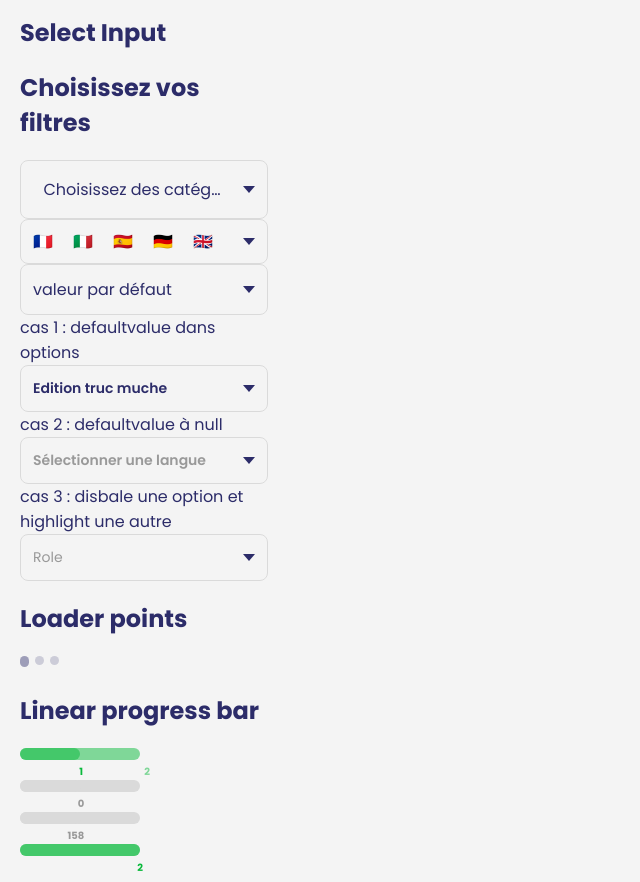
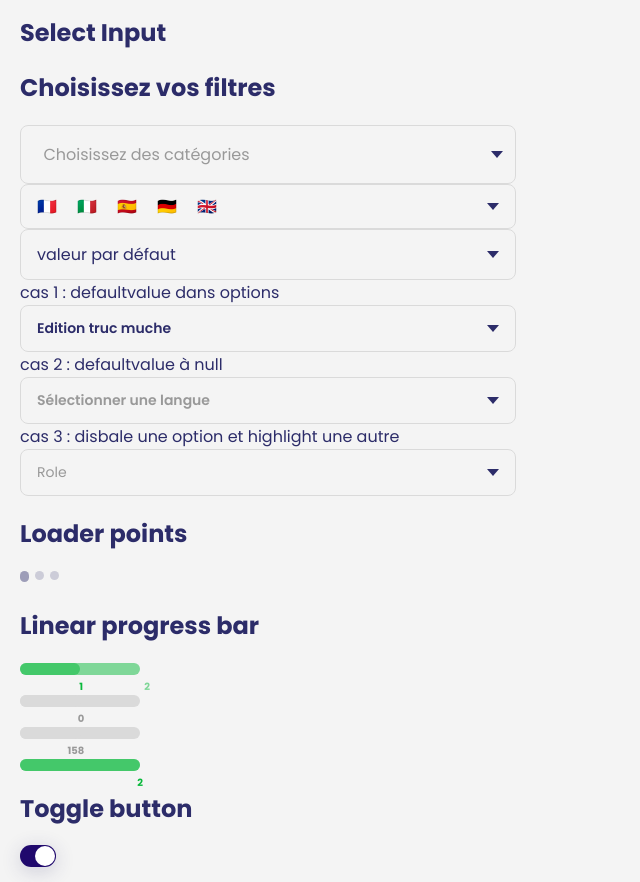
Before and after one commit to Ma-Petite-Planete/ma-petite-librairie, a React (Vite) app: page / in a window 1280 px wide. Shown: the part 4920-5802 px from the top of the page, without its empty margins (0-640 px from the left). Built offline with nearby package versions, Linux system fonts and the light colour scheme; a web font is replaced by a local one.

Commit message:
handle empty dropdown

```diff
--- a/src/App.tsx
+++ b/src/App.tsx
@@ -443,7 +443,7 @@ function App() {
       />
       <h2>Select Input</h2>
 
-      <div style={{ width: '20%' }}>
+      <div style={{ width: '40%' }}>
         <DropDownMultiFilters />
         <MppDropDown
           needEmojiFont={true}
@@ -485,6 +485,20 @@ function App() {
             },
             {
               id: 'id2',
+              value: 'valeur 2',
+            },
+            {
+              id: 'id3',
+              value: 'valeur 2',
+            },
+            {
+              id: 'id3',
+              value: 'valeur 2',
+            },{
+              id: 'id3',
+              value: 'valeur 2',
+            },{
+              id: 'id3',
               value: 'valeur 2',
             },
           ]}
--- a/src/components/MppDropdown/mpp_dropdown.css
+++ b/src/components/MppDropdown/mpp_dropdown.css
@@ -105,23 +105,3 @@ ul.select_dropdown > div:first-of-type:hover {
   display: flex;
   align-items: center;
 }
-
-.select_multifilter_dropdown_divider {
-  height: 1px;
-  background-color: var(--medium_grey);
-  margin: 0.25rem 1rem;
-}
-
-.custom_select.dropdown-multi-filters-dropdown
-  .select_dropdown
-  > .dropdown-item:first-child {
-  margin-top: 5px;
-}
-
-.custom_select.dropdown-multi-filters-dropdown .select_button .label {
-  display: inline-block;
-  max-width: 100%;
-  white-space: nowrap;
-  overflow: hidden;
-  text-overflow: ellipsis;
-}
--- a/src/components/MppMultiDropDownFilter/MppMultiDropDownFilter.tsx
+++ b/src/components/MppMultiDropDownFilter/MppMultiDropDownFilter.tsx
@@ -44,17 +44,19 @@ const MppCategoryMultiFilter: React.FC<MppCategoryMultiFilterProps> = ({
       ? selectedCategories.map((cat) => cat.name).join(', ')
       : placeholder;
 
+      const isNotEmpty = selectedCategories.length > 0;
+
   return (
     <div
       ref={containerRef}
-      className="custom_select dropdown-multi-filters-dropdown"
+      className="multi-filters-custom-select dropdown-multi-filters-dropdown"
     >
       <button
         type="button"
-        className={`select_button ${isOpen ? 'open' : ''}`}
+        className={`multi-filters-select-button ${isOpen && isNotEmpty ? 'open' : ''}`}
         onClick={() => setIsOpen((prev) => !prev)}
       >
-        <span className="label">{displayLabel}</span>
+        <span className={`label ${isNotEmpty ? "" : "empty_values"}`}>{displayLabel}</span>
         <div className="dropdown_icon_wrapper">
           {selectedCategories.length > 0 && (
             <span
@@ -65,16 +67,16 @@ const MppCategoryMultiFilter: React.FC<MppCategoryMultiFilterProps> = ({
               <MppIcons.inputClose />
             </span>
           )}
-          <span className={`arrow ${isOpen ? 'arrow--open' : ''}`} />
+          <span className={`arrow ${isOpen && isNotEmpty ? 'arrow--open' : ''}`} />
         </div>
       </button>
 
-      {isOpen && (
-        <ul className="select_dropdown">
+      {isOpen && isNotEmpty && (
+        <ul className="multi-filters-select-dropdown">
           {categories.map((cat, idx) => {
             const isSelected = selectedCategories.some((c) => c.id === cat.id);
             return (
-              <React.Fragment key={cat.id}>
+              <>
                 {idx > 0 && (
                   <div className="select_multifilter_dropdown_divider" />
                 )}
@@ -92,7 +94,7 @@ const MppCategoryMultiFilter: React.FC<MppCategoryMultiFilterProps> = ({
                   />
                   <span className="item-label">{cat.name}</span>
                 </li>
-              </React.Fragment>
+              </>
             );
           })}
         </ul>
--- a/src/components/MppMultiDropDownFilter/mpp_multi_dropdown_filter.css
+++ b/src/components/MppMultiDropDownFilter/mpp_multi_dropdown_filter.css
@@ -1,8 +1,8 @@
-.custom_select {
+.multi-filters-custom-select {
   position: relative;
 }
 
-.select_button {
+.multi-filters-select-button {
   background-color: var(--light_grey);
   display: flex;
   justify-content: space-between;
@@ -14,7 +14,7 @@
   cursor: pointer;
 }
 
-.arrow {
+.multi-filters-custom-select .arrow {
   border-left: 6px solid transparent;
   border-right: 6px solid transparent;
   border-top: 7px solid var(--dark_blue);
@@ -22,11 +22,11 @@
   margin-left: 12px;
 }
 
-.arrow--open {
+.multi-filters-custom-select .arrow--open {
   transform: rotate(180deg);
 }
 
-.select_dropdown {
+.multi-filters-select-dropdown {
   background-color: var(--light_grey);
   position: absolute;
   width: 100%;
@@ -37,11 +37,11 @@
   z-index: 3;
 }
 
-.select_dropdown::-webkit-scrollbar {
+.multi-filters-select-dropdown::-webkit-scrollbar {
   display: none;
 }
 
-.select_dropdown li {
+.multi-filters-select-dropdown li {
   cursor: pointer;
   padding: 8px 16px;
 }
@@ -51,12 +51,12 @@
     align-items: center;
 }
 
-.select_dropdown li:hover,
-.select_dropdown li:focus {
+.multi-filters-select-dropdown li:hover,
+.multi-filters-select-dropdown li:focus {
   background-color: var(--medium_grey);
 }
 
-.select_dropdown li:hover:first-child {
+.multi-filters-select-dropdown li:hover:first-child {
   border-top-left-radius: var(--standard_border_radius);
   border-top-right-radius: var(--standard_border_radius);
 }
@@ -65,11 +65,11 @@
   color: var(--dark_blue);
 }
 
-.open {
+.multi-filters-select-button.open {
   border: 1px solid var(--dark_blue);
 }
 
-.dropdown_icon_wrapper {
+.multi-filters-custom-select .dropdown_icon_wrapper {
   display: flex;
   align-items: center;
 }
@@ -77,14 +77,17 @@
 .select_multifilter_dropdown_divider {
   height: 1px;
   background-color: var(--medium_grey);
-    margin: 0.25rem 1rem;
 }
 
-.custom_select.dropdown-multi-filters-dropdown .select_dropdown>.dropdown-item:first-child {
+.multi-filters-custom-select.dropdown-multi-filters-dropdown
+  .multi-filters-select-dropdown
+  > .dropdown-item:first-child {
   margin-top: 5px;
 }
 
-.custom_select.dropdown-multi-filters-dropdown .select_button .label {
+.multi-filters-custom-select.dropdown-multi-filters-dropdown
+  .multi-filters-select-button
+  .label {
   display: inline-block;
   max-width: 100%;
   white-space: nowrap;
@@ -92,7 +95,7 @@
   text-overflow: ellipsis;
 }
 
-.dropdown-item {
+.multi-filters-select-dropdown .dropdown-item {
   display: flex;
   align-items: center;
 }
@@ -100,3 +103,7 @@
 .item-label {
   margin-left: 10px;
 }
+
+.empty_values{
+  color: var(--dark_grey);
+}
--- a/src/types_and_demo_data/identifier.ts
+++ b/src/types_and_demo_data/identifier.ts
@@ -1,17 +1,17 @@
 export type Identifier = {
-    id: string;
-    name: string;
+  id: string;
+  name: string;
 };
 
-export const demoIdentifiers: Identifier[] = [
-    { id: "9357239454", name: "compta" },
-    { id: "7210948572", name: "facturation" },
-    { id: "4839201756", name: "utilisateurs" },
-    { id: "6503829471", name: "rapports" },
-    { id: "1928374650", name: "inventaire" },
-    { id: "8473629150", name: "paramètres" },
-    { id: "5049382716", name: "support" },
-    { id: "3746592810", name: "notifications" },
-    { id: "9182736450", name: "tableaux_de_bord" },
-    { id: "5601234789", name: "export" },
+export const demoIdentifiers: Array<Identifier> = [
+  // { id: "9357239454", name: "compta" },
+  // { id: "7210948572", name: "facturation" },
+  // { id: "4839201756", name: "utilisateurs" },
+  // { id: "6503829471", name: "rapports" },
+  // { id: "1928374650", name: "inventaire" },
+  // { id: "8473629150", name: "paramètres" },
+  // { id: "5049382716", name: "support" },
+  // { id: "3746592810", name: "notifications" },
+  // { id: "9182736450", name: "tableaux_de_bord" },
+  // { id: "5601234789", name: "export" },
 ];
```
Also changed, not shown: 3 other files (tests, documents, lock files or other folders). Lines whose indentation alone changed are shown as unchanged.
